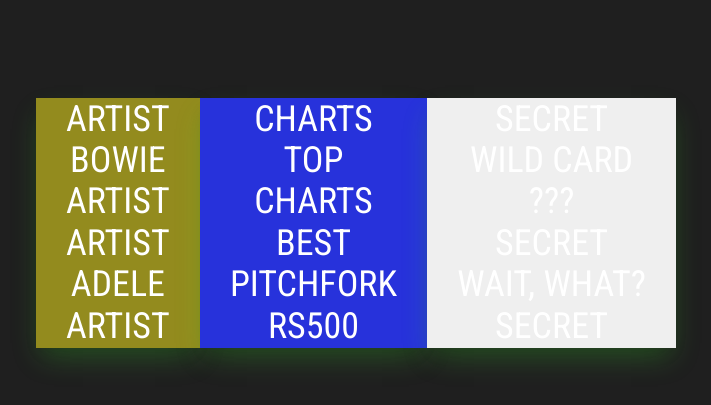
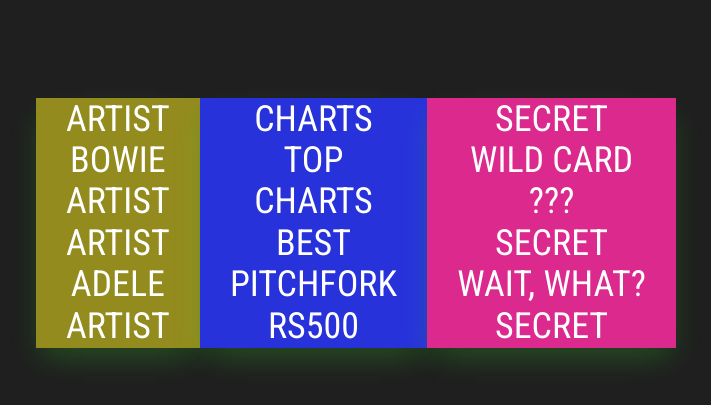
Before and after one commit to deniseismo/madness-bracket-fm, a Flask app: page / in a window 1280 px wide. Shown: the part 124-529 px from the top of the page, without its empty margins (284-995 px from the left). Run offline with Flask 2, Linux system fonts and the light colour scheme; style sheets or scripts are compiled from the project's sources; parts of the project's set-up code (start-up, migrations or seed data) failed here and were passed over; some libraries are stand-ins or nearby versions; some web fonts are replaced.

Commit message:
minor changes

```diff
--- a/madnessbracket/static/css/_options.scss
+++ b/madnessbracket/static/css/_options.scss
@@ -32,8 +32,11 @@
 .square-button-artist {
   background-color: #938b1e;
 }
-.square-button-best {
+.square-button-charts {
   background-color: #2732db;
+}
+.square-button-secret {
+  background-color: #db298e;
 }
 
 .form__group {
--- a/madnessbracket/templates/home.html
+++ b/madnessbracket/templates/home.html
@@ -16,7 +16,7 @@
       </button>
       <button
         data-bracket-type="charts"
-        class="square-button square-button-best"
+        class="square-button square-button-charts"
       >
         <p>CHARTS</p>
         <p>TOP</p>
--- a/madnessbracket/templates/layout.html
+++ b/madnessbracket/templates/layout.html
@@ -16,6 +16,7 @@
       href="https://fonts.googleapis.com/css2?family=Roboto+Condensed&display=swap"
       rel="stylesheet"
     />
+    <link rel="stylesheet" href="https://unpkg.com/tippy.js/dist/tippy.css" />
     <link
       href="{{ url_for('static', filename='css/mainjke.css') }}"
       rel="stylesheet"
--- a/src/js/animation/introAnimation.js
+++ b/src/js/animation/introAnimation.js
@@ -1,4 +1,3 @@
-//import anime from "../third-party/anime.es.js";
 import anime from "animejs/lib/anime.es.js";
 // animate intro/header lines and the title
 export function introAnimation() {
--- a/src/js/fetchTracks.js
+++ b/src/js/fetchTracks.js
@@ -8,7 +8,9 @@ export const fetchTracks = async function (options) {
   controller = new AbortController();
   const signal = controller.signal;
   try {
-    const response = await fetch("http://192.168.1.62:5000/bracket", {
+    const bracketType = options.getCurrentBracketType();
+    console.log(bracketType);
+    const response = await fetch(`http://192.168.1.62:5000/${bracketType}`, {
       method: "POST",
       headers: new Headers({
         "Content-Type": "application/json",
```
